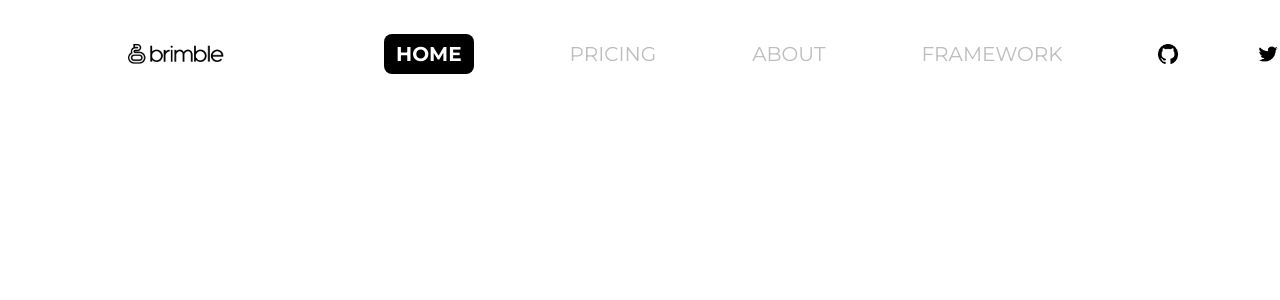
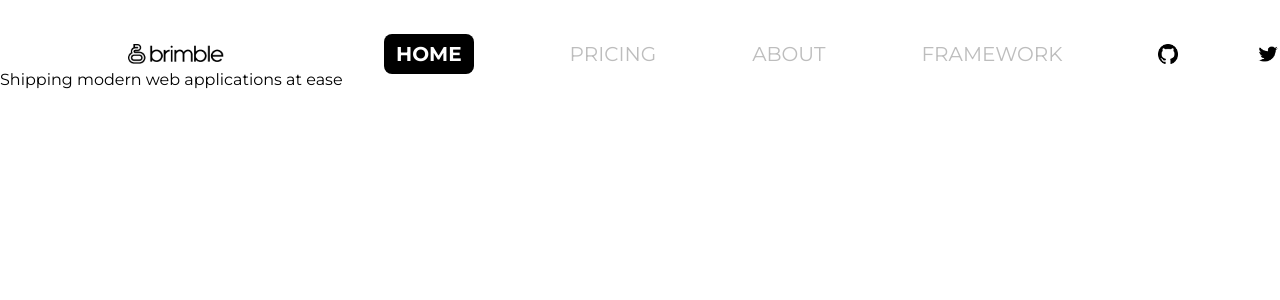
Before and after one commit to Sharpmind015/Brimble, a Vue app: page / in a window 1280 px wide. Shown: the top 300 px of the page. Built offline with nearby package versions, Linux system fonts and the light colour scheme.

Commit message:
init Hero section

```diff
--- a/src/App.vue
+++ b/src/App.vue
@@ -1,11 +1,13 @@
 <script
 >
 import Header from "./layouts/Header.vue";
+import Hero from "./layouts/Hero.vue";
 
 export default {
   name: 'App',
   components: {
-    Header
+    Header,
+    Hero
   },
   data() {
     return {
@@ -20,5 +22,6 @@ export default {
 <template>
   <div class="main">
     <Header/>
+    <Hero/>
   </div>
 </template>
--- /dev/null
+++ b/src/components/Heading.vue
@@ -0,0 +1,12 @@
+<script>
+
+export default {
+  name: 'Heading',
+}
+</script>
+
+<template>
+  <h1 class="heading">
+    Shipping modern web applications at ease
+  </h1>
+</template>
--- /dev/null
+++ b/src/layouts/Hero.vue
@@ -0,0 +1,17 @@
+<script>
+import Heading from '../components/Heading.vue'
+
+export default {
+  name: 'Hero',
+  components: {
+    Heading,
+    // SocialItem
+  }
+}
+</script>
+
+<template>
+  <section class="hero">
+    <Heading />
+  </section>
+</template>
```
